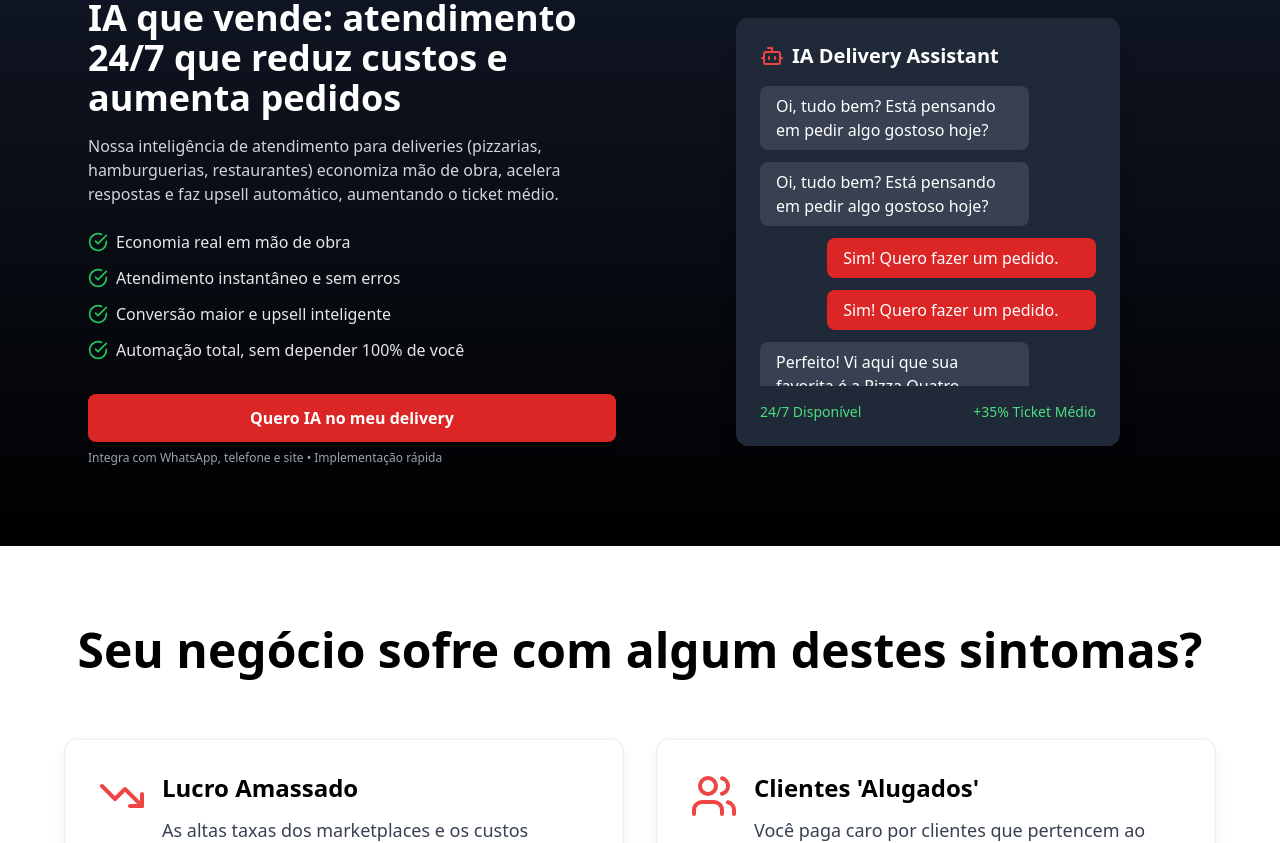
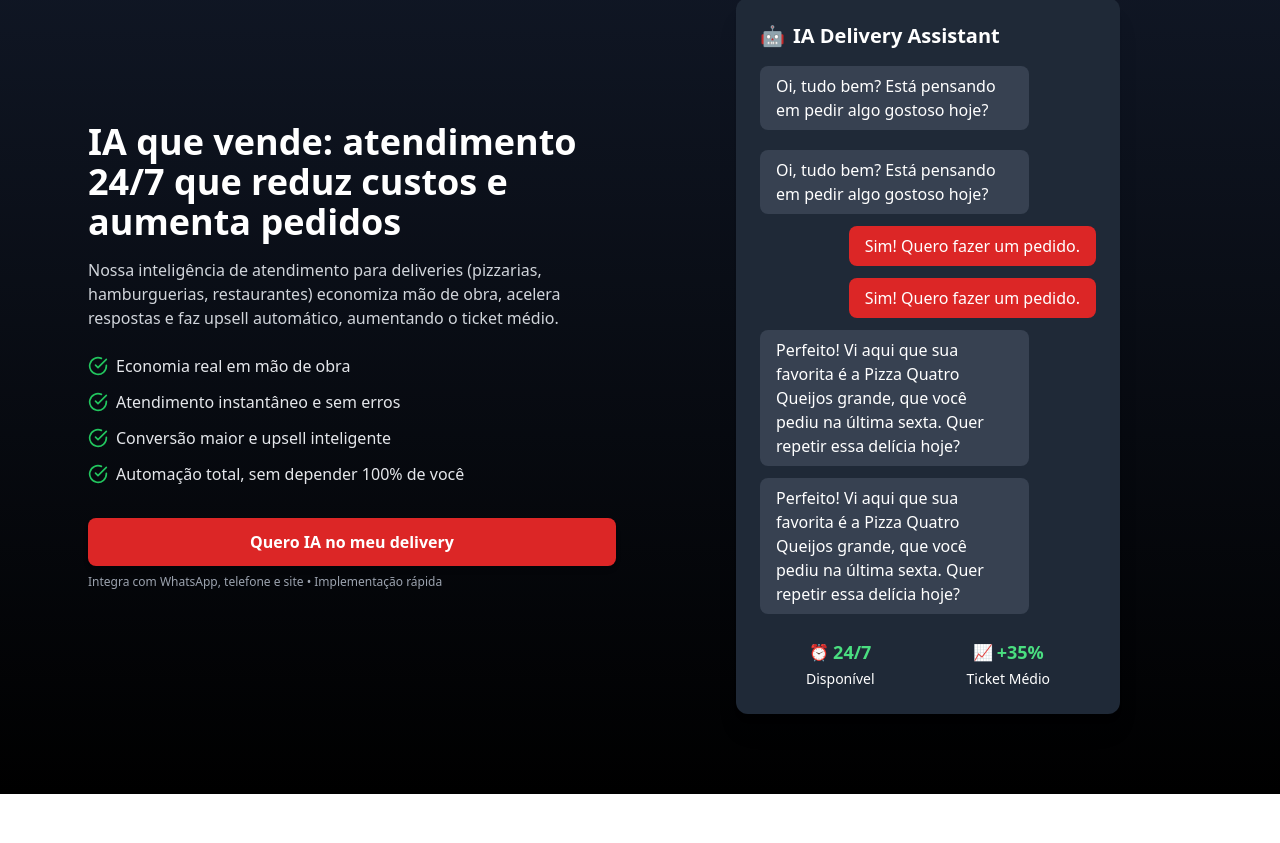
Before and after one commit to gnomogold/novo-site-2M, a React (Vite) app: page / in a window 1280 px wide. Shown: the part 2224-3067 px from the top of the page. Built offline with nearby package versions, Linux system fonts and the light colour scheme.

Commit message:
Update chat mockup with emojis and looping conversation

```diff
--- a/src/components/IADelivery.tsx
+++ b/src/components/IADelivery.tsx
@@ -65,31 +65,42 @@ const AnimatedChatMockup: React.FC = () => {
   const allMessages = [
     {sender:"bot", text:"Oi, tudo bem? Está pensando em pedir algo gostoso hoje?"},
     {sender:"client", text:"Sim! Quero fazer um pedido."},
-    {sender:"bot", text:"Perfeito! Vi aqui que sua favorita é a Pizza Quatro Queijos tamanho grande, que você pediu na última sexta. Quer repetir essa delícia hoje?"},
-    {sender:"bot", text:"Olha só: hoje você pode adicionar uma Pizza Broto Doce de Prestígio por apenas R$10,99. Uma ótima pedida para compartilhar e deixar o dia da sua esposa mais leve e feliz. Quer incluir essa delícia junto?"},
-    {sender:"client", text:"Boa, adiciona a Broto Doce de Prestígio."},
-    {sender:"bot", text:"Perfeito, combo atualizado. Você prefere pagar online ou na entrega?"}
+    {sender:"bot", text:"Perfeito! Vi aqui que sua favorita é a Pizza Quatro Queijos grande, que você pediu na última sexta. Quer repetir essa delícia hoje?"},
+    {sender:"client", text:"Quero sim, pode ser."},
+    {sender:"bot", text:"Excelente escolha! Hoje você pode adicionar uma Pizza Broto Doce de Prestígio por apenas R$10,99 — perfeita para aproveitar com sua esposa e deixar o dia dela ainda mais feliz. Quer incluir essa Broto deliciosa?"}
   ];
 
-  React.useEffect(() => {
+  const runConversation = React.useCallback(() => {
+    setMessages([]); // Clear messages before starting
     allMessages.forEach((msg, i) => {
       setTimeout(() => {
         setMessages(prev => [...prev, msg]);
-      }, i * 1800);
+      }, i * 2500); // 2.5 seconds between messages
     });
   }, []);
 
+  React.useEffect(() => {
+    runConversation();
+
+    // Set up looping - restart after all messages + 2 seconds
+    const loopInterval = setInterval(() => {
+      runConversation();
+    }, allMessages.length * 2500 + 2000);
+
+    return () => clearInterval(loopInterval);
+  }, [runConversation]);
+
   return (
-    <div className="bg-gray-800 rounded-xl shadow-xl p-6 w-full max-w-sm text-white">
+    <div className="bg-gray-800 rounded-xl shadow-xl p-6 w-full max-w-sm text-white font-sans">
       <h3 className="text-xl font-bold flex items-center mb-4">
-        <Bot className="w-6 h-6 text-red-500 mr-2" />
+        <span className="mr-2">🤖</span>
         IA Delivery Assistant
       </h3>
-      <div className="space-y-3 min-h-[300px] max-h-[300px] overflow-y-auto">
+      <div className="space-y-3 min-h-[200px] overflow-hidden flex flex-col">
         {messages.map((msg, index) => (
           <div
             key={index}
-            className={`max-w-[80%] px-4 py-2 rounded-lg animate-fadeIn ${
+            className={`max-w-[80%] px-4 py-2 rounded-lg mb-2 animate-fadeIn ${
               msg.sender === 'bot'
                 ? 'bg-gray-700 text-white'
                 : 'bg-red-600 text-white ml-auto'
@@ -102,9 +113,20 @@ const AnimatedChatMockup: React.FC = () => {
           </div>
         ))}
       </div>
-      <div className="mt-4 flex justify-between text-green-400 text-sm">
-        <span>24/7 Disponível</span>
-        <span>+35% Ticket Médio</span>
+
+      <div className="mt-6 flex justify-around text-center">
+        <div>
+          <div className="flex items-center justify-center text-green-400">
+            <span className="mr-1">⏰</span><span className="text-lg font-semibold">24/7</span>
+          </div>
+          <span className="text-white text-sm">Disponível</span>
+        </div>
+        <div>
+          <div className="flex items-center justify-center text-green-400">
+            <span className="mr-1">📈</span><span className="text-lg font-semibold">+35%</span>
+          </div>
+          <span className="text-white text-sm">Ticket Médio</span>
+        </div>
       </div>
 
       <style jsx>{`
```
